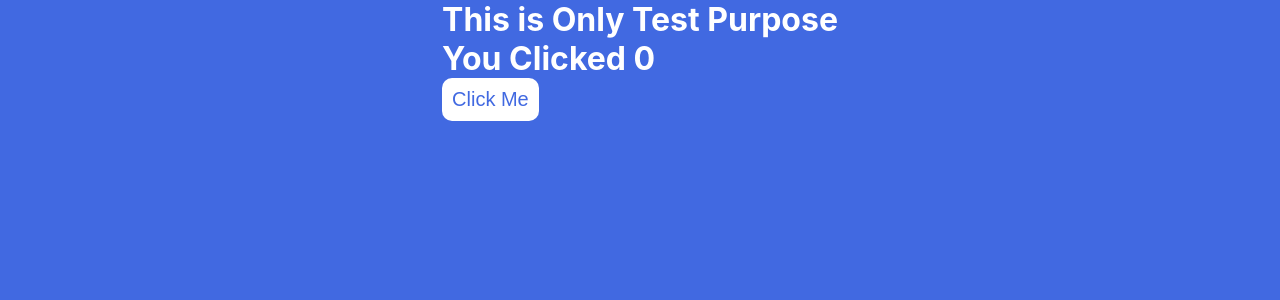
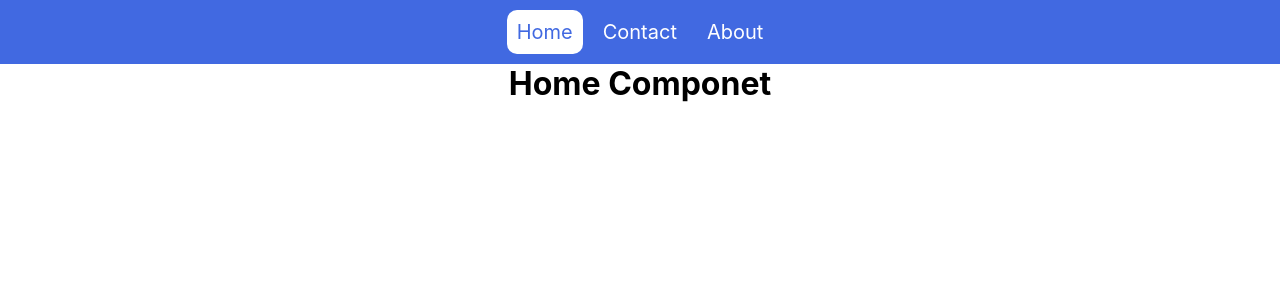
Before and after one commit to 786mrnoor/learn-english, a React (Create React App) app: page / in a window 1280 px wide. Shown: the top 300 px of the page. Built offline with nearby package versions, Linux system fonts and the light colour scheme.

Commit message:
Add Router

```diff
--- a/package.json
+++ b/package.json
@@ -10,6 +10,7 @@
     "gh-pages": "^6.0.0",
     "react": "^18.2.0",
     "react-dom": "^18.2.0",
+    "react-router-dom": "^6.15.0",
     "react-scripts": "5.0.1",
     "web-vitals": "^2.1.4"
   },
--- /dev/null
+++ b/src/About.js
@@ -0,0 +1,7 @@
+export default function About() {
+    return (
+        <h1>
+            About Componet
+        </h1>
+    )
+}
--- a/src/App.css
+++ b/src/App.css
@@ -3,29 +3,3 @@
     padding: 0;
     box-sizing: border-box;
 }
-body {
-    background-color: royalblue;
-    color: white;
-    display: flex;
-    justify-content: center;
-    align-items: center;
-}
-button {
-    background-color: white;
-    color: royalblue;
-    font-size: 20px;
-    padding: 10px;
-    cursor: pointer;
-    outline: none;
-    border: none;
-    transition: 0.4s all;
-    border-radius: 10px;
-}
-
-button:hover {
-    box-shadow: 3px 3px 5px rgb(0, 0, 0);
-}
-
-button:active {
-    scale: 0.9;
-}
--- a/src/App.js
+++ b/src/App.js
@@ -1,14 +1,21 @@
-import { useState } from 'react';
 import './App.css';
+import { HashRouter, Route, Routes } from 'react-router-dom';
+import Home from './Home';
+import Contact from './Contact';
+import About from './About';
+import Nav from './Nav';
 
 function App() {
-  const [clicked, setClicked] = useState(0);
   return (
-    <div className="App">
-      <h1>This is Only Test Purpose</h1>
-      <h1>You Clicked {clicked}</h1>
-      <button onClick={() => setClicked(clicked + 1)}>Click Me</button>
-    </div>
+    <HashRouter>
+      <Routes>
+        <Route path='/' element={<Nav />} >
+          <Route index element={<Home />} />
+          <Route path='/contact' element={<Contact />} />
+          <Route path='/about' element={<About />} />
+        </Route>
+      </Routes>
+    </HashRouter>
   );
 }
 
--- /dev/null
+++ b/src/Contact.js
@@ -0,0 +1,7 @@
+export default function Contact() {
+    return (
+        <h1>
+            Contact Componet
+        </h1>
+    )
+}
--- /dev/null
+++ b/src/Home.js
@@ -0,0 +1,7 @@
+export default function Home() {
+    return (
+        <h1 style={{ textAlign: "center" }}>
+            Home Componet
+        </h1>
+    )
+}
--- /dev/null
+++ b/src/Nav.css
@@ -0,0 +1,42 @@
+nav {
+    background-color: royalblue;
+    padding: 10px 20px;
+    position: sticky;
+    top: 0;
+}
+
+nav ul {
+    list-style: none;
+    display: flex;
+    justify-content: center;
+    align-items: center;
+    gap: 10px;
+}
+
+nav ul li a {
+    text-decoration: none;
+    display: block;
+    color: white;
+    font-size: 20px;
+    padding: 10px;
+    cursor: pointer;
+    outline: none;
+    border: none;
+    transition: 0.4s all;
+    border-radius: 10px;
+}
+
+nav ul li a.active {
+    background-color: white;
+    color: royalblue;
+}
+
+nav ul li a:hover {
+    background-color: white;
+    color: royalblue;
+    box-shadow: 3px 3px 5px rgb(0, 0, 0);
+}
+
+nav ul li a:active {
+    scale: 0.9;
+}
--- /dev/null
+++ b/src/Nav.js
@@ -0,0 +1,17 @@
+import './Nav.css'
+import { NavLink, Outlet } from "react-router-dom";
+
+export default function Nav() {
+    return (
+        <>
+            <nav>
+                <ul>
+                    <li><NavLink to='/'>Home</NavLink></li>
+                    <li><NavLink to='contact'>Contact</NavLink></li>
+                    <li><NavLink to='about'>About</NavLink></li>
+                </ul>
+            </nav>
+            <Outlet />
+        </>
+    )
+}
```
Also changed, not shown: 1 other file (tests, documents, lock files or other folders).
